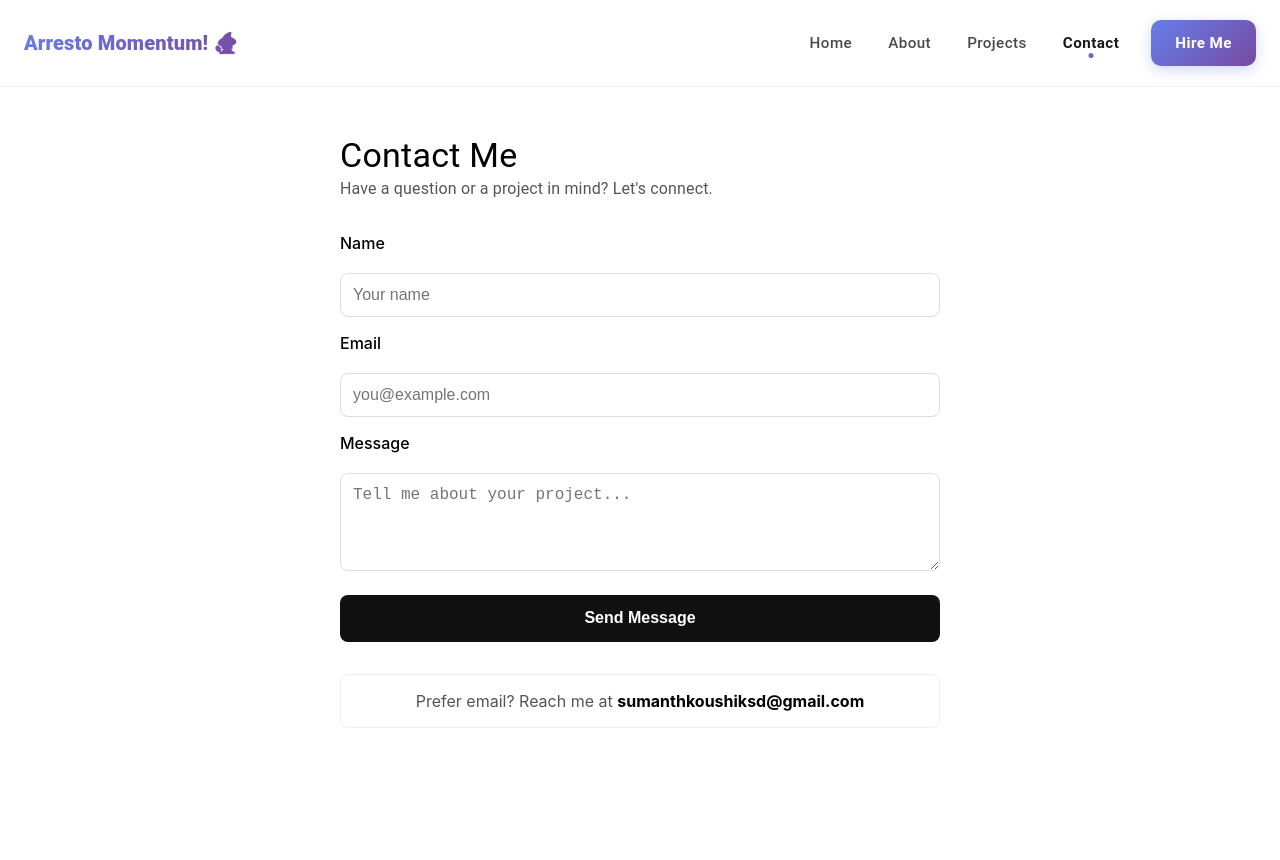
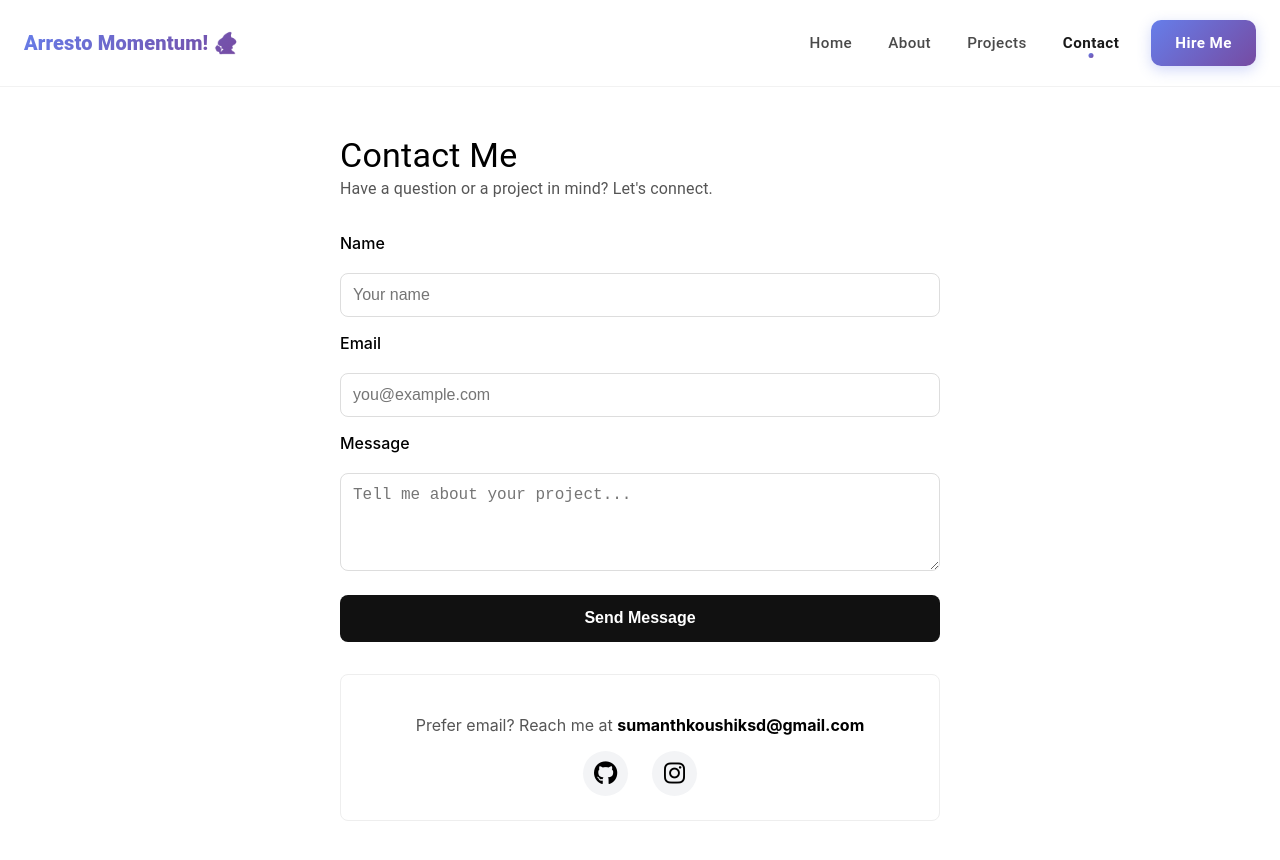
Before and after one commit to Sumanth15/portfolio, a React (Create React App) app: page /contact in a window 1280 px wide. Shown: the top 860 px of the page. Before the commit the page ends 800 px from the top, so only its background shows below. Built offline with nearby package versions, Linux system fonts and the light colour scheme.

Commit message:
git and insta link from portfolio2

```diff
--- a/public/index.html
+++ b/public/index.html
@@ -24,6 +24,11 @@
       work correctly both with client-side routing and a non-root public URL.
       Learn how to configure a non-root public URL by running `npm run build`.
     -->
+
+    <link
+  rel="stylesheet"
+  href="https://cdnjs.cloudflare.com/ajax/libs/font-awesome/6.4.0/css/all.min.css"
+/>
     <title>Sumanth's Portfolio</title>
   </head>
   <body>
--- a/src/pages/Contact.jsx
+++ b/src/pages/Contact.jsx
@@ -121,11 +121,31 @@ const Contact = () => {
           </button>
         </form>
 
-        <div className="contact-footer">
-          Prefer email? Reach me at{" "}
-          <a href="mailto:sumanthkoushiksd@gmail.com">
-            sumanthkoushiksd@gmail.com
-          </a>
+       <div className="contact-footer">
+          <p>
+            Prefer email? Reach me at{" "}
+            <a href="mailto:sumanthkoushiksd@gmail.com">
+              sumanthkoushiksd@gmail.com
+            </a>
+          </p>
+          <div className="social-links">
+            <a
+              href="https://github.com/Sumanth15"
+              target="_blank"
+              rel="noopener noreferrer"
+              aria-label="GitHub"
+            >
+              <i className="fab fa-github"></i>
+            </a>
+            <a
+              href="https://www.instagram.com/sumanth_koushik/"
+              target="_blank"
+              rel="noopener noreferrer"
+              aria-label="Instagram"
+            >
+              <i className="fab fa-instagram"></i>
+            </a>
+          </div>
         </div>
       </div>
     </div>
--- a/src/styles/Contact.css
+++ b/src/styles/Contact.css
@@ -76,11 +76,15 @@
 
 .contact-footer {
   margin-top: 2rem;
-  padding: 1rem;
+  padding: 1.5rem;
   border: 1px solid #eee;
   border-radius: 8px;
   text-align: center;
   color: #555;
+}
+
+.contact-footer p {
+  margin-bottom: 1rem;
 }
 
 .contact-footer a {
@@ -92,3 +96,30 @@
 .contact-footer a:hover {
   text-decoration: underline;
 }
+
+.social-links {
+  display: flex;
+  justify-content: center;
+  gap: 1.5rem;
+  margin-top: 1rem;
+}
+
+.social-links a {
+  display: flex;
+  align-items: center;
+  justify-content: center;
+  width: 45px;
+  height: 45px;
+  border-radius: 50%;
+  background: #f3f4f6;
+  color: #000;
+  font-size: 1.5rem;
+  transition: all 0.3s ease;
+  text-decoration: none;
+}
+
+.social-links a:hover {
+  background: #000;
+  color: #fff;
+  transform: translateY(-3px);
+}
```
